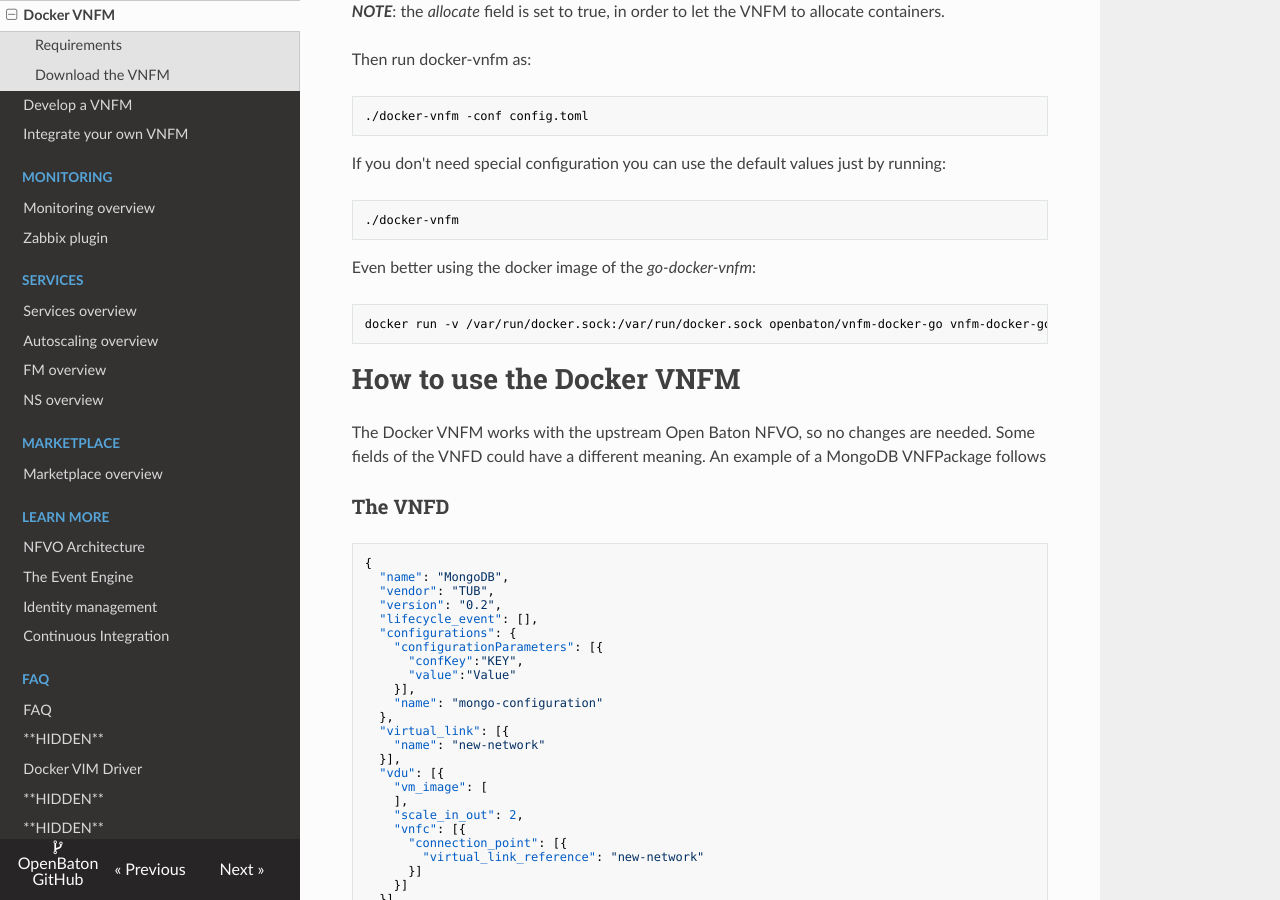
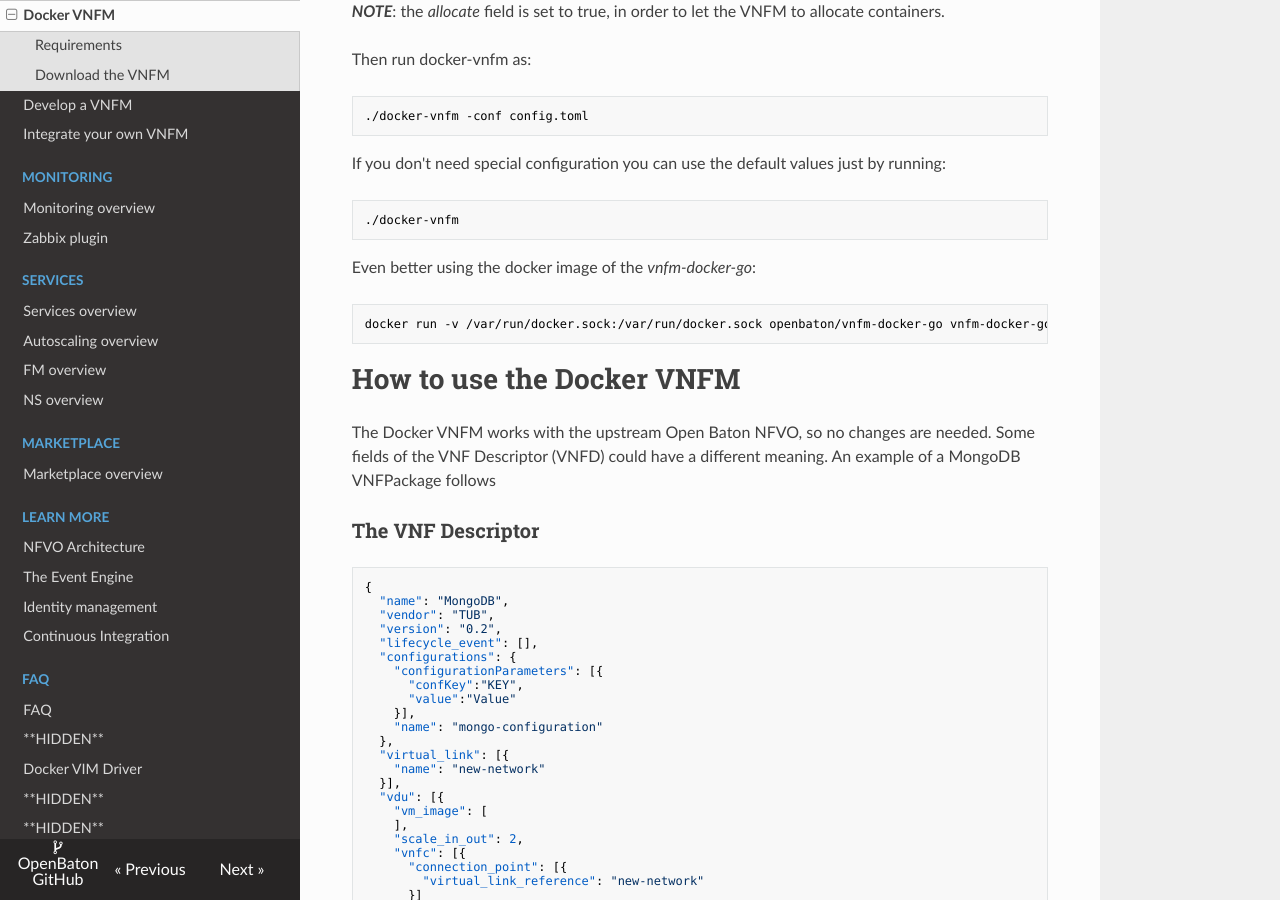
Before and after one commit to openbaton/docs, an MkDocs documentation site: the page built from docs/vnfm-docker.md, in a window 1280 px wide and 900 px high, scrolled down 1434 px. Built offline with MkDocs 1.6.1, drawn with Linux system fonts in a browser that asks for light colours; nearby versions of some CDN libraries; old or Windows-style settings are respelled for this version of MkDocs; some of the changed text lies outside the part shown.

Commit message:
fix: change wrong name and explaing acronyms

````diff
--- a/docs/vnfm-docker.md
+++ b/docs/vnfm-docker.md
@@ -1,7 +1,7 @@
-# Docker VNFM for Open Baton
+# Docker VNF Manager for Open Baton
 
-This VNF Manager, together with the [Docker Vim Driver](https://github.com/openbaton/go-docker-driver), allows Open Baton to deploy Container on top of a running [Docker](https://www.docker.com/) engine.
-Both VNFM and VIM Driver are necessary in order to be able to deploy NS over Docker
+This VNF Manager (VNFM), together with the [Docker Vim Driver](https://github.com/openbaton/go-docker-driver), allows Open Baton to deploy Container on top of a running [Docker](https://www.docker.com/) engine.
+Both VNFM and VIM Driver are necessary in order to be able to deploy network services (NSs) over Docker
 
 ## Requirements
 
@@ -91,7 +91,7 @@
 ./docker-vnfm
 ```
 
-Even better using the docker image of the _go-docker-vnfm_:
+Even better using the docker image of the _vnfm-docker-go_:
 
 ```bash
 docker run -v /var/run/docker.sock:/var/run/docker.sock openbaton/vnfm-docker-go vnfm-docker-go
@@ -99,9 +99,9 @@
 
 # How to use the Docker VNFM
 
-The Docker VNFM works with the upstream Open Baton NFVO, so no changes are needed. Some fields of the VNFD could have a different meaning. An example of a MongoDB VNFPackage follows
+The Docker VNFM works with the upstream Open Baton NFVO, so no changes are needed. Some fields of the VNF Descriptor (VNFD) could have a different meaning. An example of a MongoDB VNFPackage follows
 
-### The VNFD
+### The VNF Descriptor
 
 ```json
 {
````
